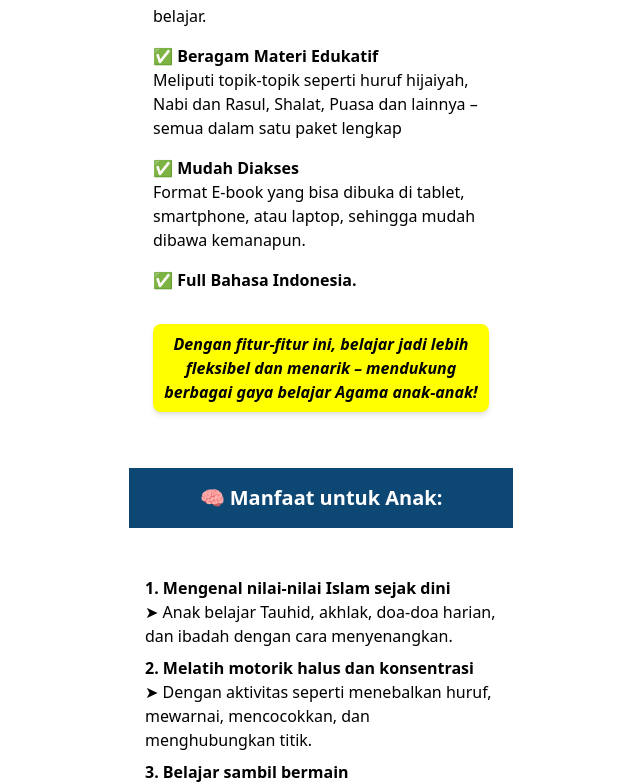
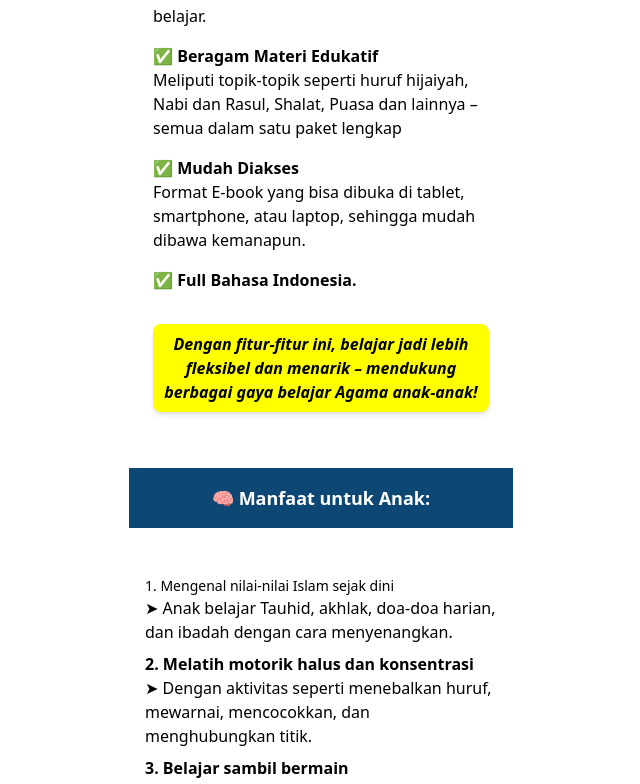
Before and after one commit to alfannnnnn/ebook-2, a React (Vite) app: page / in a window 1280 px wide. Shown: the part 2692-3476 px from the top of the page, without its empty margins (319-959 px from the left). Built offline with nearby package versions, Linux system fonts and the light colour scheme.

Commit message:
Update Manfaat.jsx

```diff
--- a/src/components/Manfaat.jsx
+++ b/src/components/Manfaat.jsx
@@ -3,12 +3,12 @@ import React from "react";
 const Manfaat = () => {
   return (
     <div>
-      <div className="bg-[#0d4875] p-4 text-center text-white font-bold text-xl">
+      <div className="bg-[#0d4875] p-4 text-center text-white font-bold text-lg">
         <h1>🧠 Manfaat untuk Anak:</h1>
       </div>
       <div className="my-8 p-4 flex flex-col gap-2">
         <div>
-          <h1 className="font-bold text-md">
+          <h1 className=" text-sm">
             1. Mengenal nilai-nilai Islam sejak dini
           </h1>
           <p>
```
